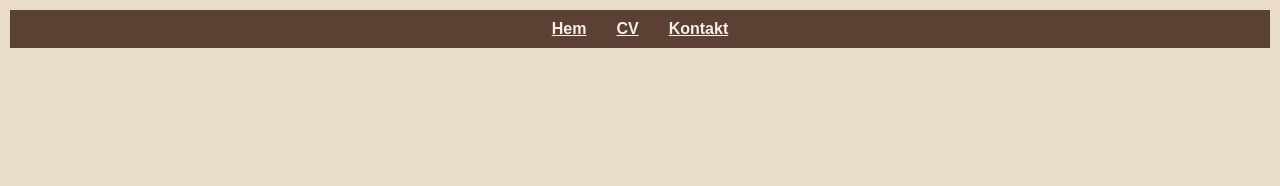
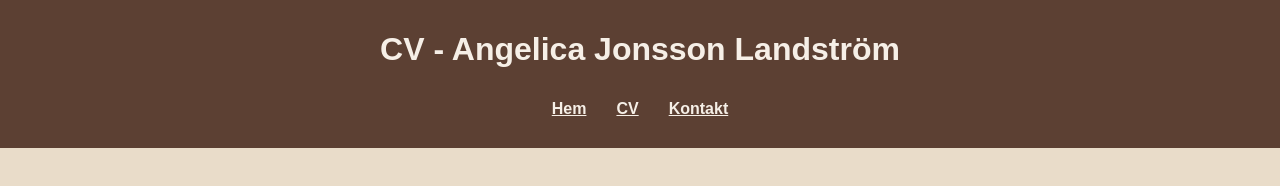
Before and after one commit to angelicajonsson97-source/Projektarbete-webb, a plain HTML site: page cv.html in a window 1280 px wide. Drawn offline with Linux system fonts and the light colour scheme.

Commit message:
Update cv.html

```diff
--- a/cv.html
+++ b/cv.html
@@ -5,15 +5,17 @@
     <meta name="viewport" content="width=device-width, initial-scale=1.0">
     <title>CV - Angelica Jonsson Landström</title>
     <link rel="stylesheet" href="styles.css">
-    <nav>
+</head>
+<body>
+    <header>
+        <h1>CV - Angelica Jonsson Landström</h1>
+        <nav>
         <ul>
             <li><a href="index.html">Hem</a></li>
             <li><a href="cv.html">CV</a></li>
             <li><a href="contact.html">Kontakt</a></li>
         </ul>
     </nav>
-</head>
-<body>
-
+    </header>
 </body>
 </html>
```
